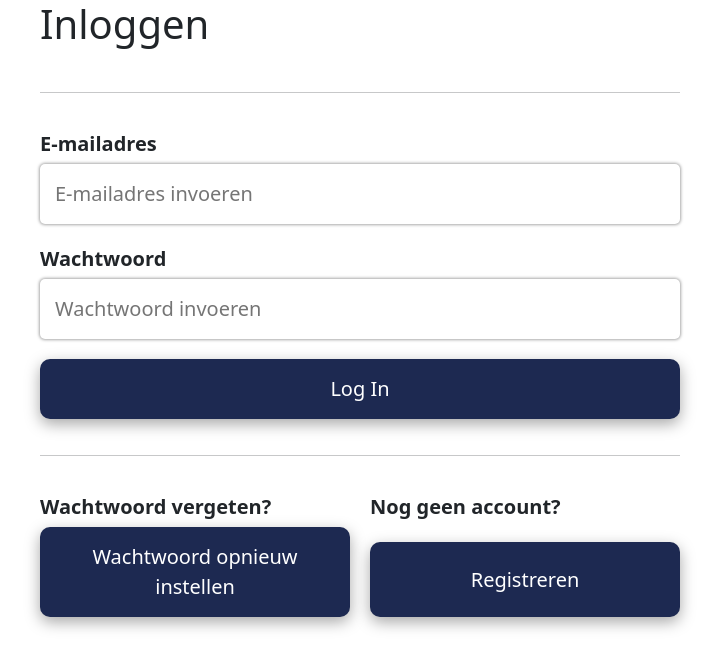
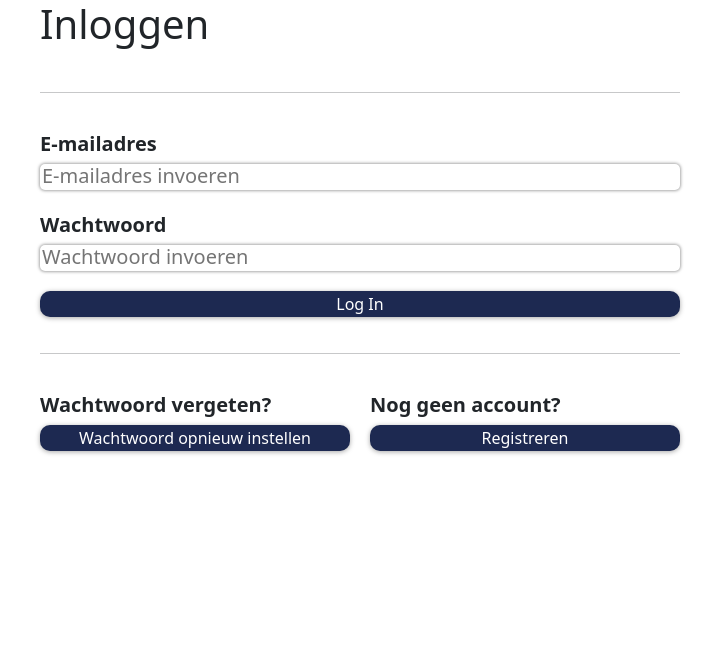
Before and after one commit to wbouhdif/I.Question-Frontend, an Angular app: page /login in a window 1280 px wide. Shown: the top 668 px of the page, without its empty margins (280-999 px from the left). Built offline with nearby package versions, Linux system fonts and the light colour scheme.

Commit message:
Changes and adds to styles.scss.

```diff
--- a/src/styles.scss
+++ b/src/styles.scss
@@ -6,7 +6,7 @@ html {
 }
 
 button, input, input::placeholder, p {
-  font-size: 20px !important;
+  font-size: 20px;
 }
 
 label {
@@ -14,43 +14,51 @@ label {
   font-weight: bold;
 }
 
+button {
+  display: flex;
+  gap: 5px;
+  text-align: center;
+  align-items: center;
+  justify-content: center;
+  color: white;
+  border-width: 0;
+  border-radius: 10px !important;
+  box-shadow: rgba(0, 0, 0, 0.35) 0 1px 5px;
+}
+
 .button-primary {
   background-color: #1d2951;
-  color: white;
-  border-width: 0;
-  border-radius: 10px;
-  box-shadow: rgba(0, 0, 0, 0.35) 0 5px 15px;
-  padding: 15px;
 }
 
 .button-primary:hover {
   background-color: #6883ba;
-  cursor: pointer;
 }
 
 .button-primary:active {
-  box-shadow: 0 0 0 3px #1d2951;
+  background-color: #0b0f1e;
 }
 
 .button-secondary {
-  background-color: #c2eabd;
-  outline: none;
-  border-radius: 5px;
-  box-shadow: rgba(0, 0, 0, 0.35) 0 5px 15px;
-  padding: 15px;
+  background-color: #e95c4b;
 }
 
 .button-secondary:hover {
-  background-color: seagreen;
-  color: white;
-  cursor: pointer;
+  background-color: rgba(#e95c4b, 0.7);
+}
+
+.button-secondary:active {
+  background-color: darkred;
+}
+
+button:disabled {
+  pointer-events: none;
+  opacity: 0.3;
 }
 
 .field-primary {
   box-shadow: 0 0 3px 1px darkgray;
   border-radius: 5px;
   border: none;
-  padding: 15px;
 }
 
 .field-primary:focus {
```
